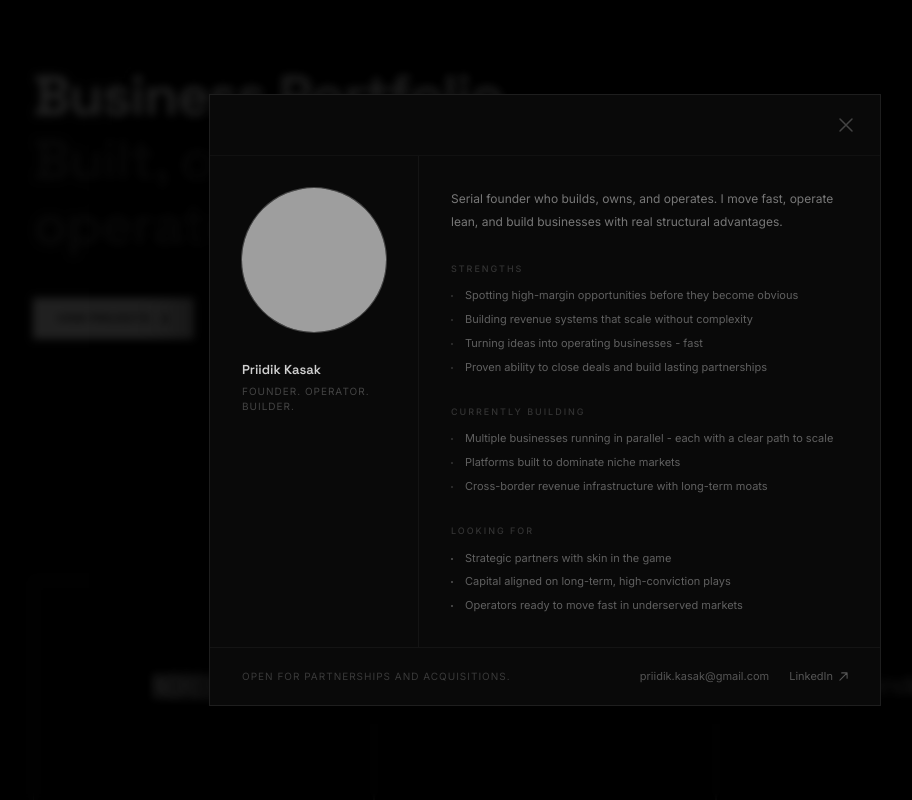
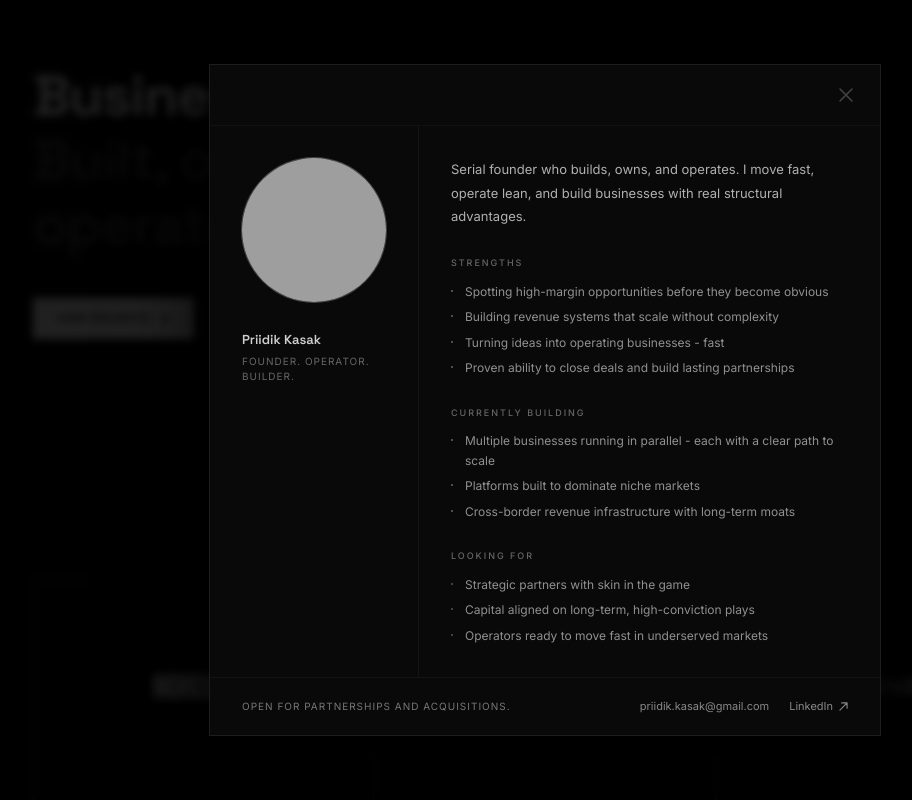
Before and after one commit to priidikkasak/uusportfolio, a Next.js app: page / in a window 1280 px wide. Both pictures are taken after a click on the button "ABOUT ME". Shown: the top 800 px of the page, without its empty margins (95-1007 px from the left). Built offline with nearby package versions, Linux system fonts and the light colour scheme; grey boxes are pictures that could not be loaded.

Commit message:
About modal: brighten all text for better visibility

```diff
--- a/components/AboutModal.tsx
+++ b/components/AboutModal.tsx
@@ -120,7 +120,7 @@ export default function AboutModal({ isOpen, onClose }: Props) {
                     >
                       {about.name}
                     </p>
-                    <p className="text-[10px] text-[#444] tracking-widest mt-1 uppercase">
+                    <p className="text-[10px] text-[#666] tracking-widest mt-1 uppercase">
                       {about.tagline}
                     </p>
                   </div>
@@ -135,18 +135,18 @@ export default function AboutModal({ isOpen, onClose }: Props) {
                 <div className="flex-1 p-8 space-y-7 overflow-y-auto">
                   {/* Bio */}
                   <div>
-                    <p className="text-[12px] text-[#777] leading-[1.9]">{about.bio}</p>
+                    <p className="text-[13px] text-[#b0b0b0] leading-[1.8]">{about.bio}</p>
                   </div>
 
                   {/* Strengths */}
                   <div>
-                    <h3 className="text-[9px] tracking-[0.22em] uppercase text-[#333] font-medium mb-3">
+                    <h3 className="text-[9px] tracking-[0.22em] uppercase text-[#666] font-medium mb-3">
                       Strengths
                     </h3>
                     <ul className="space-y-1.5">
                       {about.strengths.map((s, i) => (
-                        <li key={i} className="flex items-start gap-3 text-[11px] text-[#606060] leading-relaxed">
-                          <span className="mt-2 shrink-0 w-0.5 h-0.5 rounded-full bg-[#333]" />
+                        <li key={i} className="flex items-start gap-3 text-[12px] text-[#909090] leading-relaxed">
+                          <span className="mt-2 shrink-0 w-0.5 h-0.5 rounded-full bg-[#666]" />
                           {s}
                         </li>
                       ))}
@@ -155,13 +155,13 @@ export default function AboutModal({ isOpen, onClose }: Props) {
 
                   {/* What I'm building */}
                   <div>
-                    <h3 className="text-[9px] tracking-[0.22em] uppercase text-[#333] font-medium mb-3">
+                    <h3 className="text-[9px] tracking-[0.22em] uppercase text-[#666] font-medium mb-3">
                       Currently Building
                     </h3>
                     <ul className="space-y-1.5">
                       {about.building.map((b, i) => (
-                        <li key={i} className="flex items-start gap-3 text-[11px] text-[#606060] leading-relaxed">
-                          <span className="mt-2 shrink-0 w-0.5 h-0.5 rounded-full bg-[#333]" />
+                        <li key={i} className="flex items-start gap-3 text-[12px] text-[#909090] leading-relaxed">
+                          <span className="mt-2 shrink-0 w-0.5 h-0.5 rounded-full bg-[#666]" />
                           {b}
                         </li>
                       ))}
@@ -170,12 +170,12 @@ export default function AboutModal({ isOpen, onClose }: Props) {
 
                   {/* Looking for */}
                   <div>
-                    <h3 className="text-[9px] tracking-[0.22em] uppercase text-[#333] font-medium mb-3">
+                    <h3 className="text-[9px] tracking-[0.22em] uppercase text-[#666] font-medium mb-3">
                       Looking For
                     </h3>
                     <ul className="space-y-1.5">
                       {about.lookingFor.map((l, i) => (
-                        <li key={i} className="flex items-start gap-3 text-[11px] text-[#606060] leading-relaxed">
+                        <li key={i} className="flex items-start gap-3 text-[12px] text-[#909090] leading-relaxed">
                           <span className="mt-2 shrink-0 w-0.5 h-0.5 rounded-full bg-[#555]" />
                           {l}
                         </li>
@@ -189,13 +189,13 @@ export default function AboutModal({ isOpen, onClose }: Props) {
               <div
                 className="flex flex-col sm:flex-row items-start sm:items-center justify-between gap-4 px-8 py-5 border-t border-[#141414]"
               >
-                <p className="text-[10px] text-[#3a3a3a] tracking-widest uppercase">
+                <p className="text-[10px] text-[#777] tracking-widest uppercase">
                   Open for partnerships and acquisitions.
                 </p>
                 <div className="flex items-center gap-5">
                   <a
                     href={`mailto:${about.email}`}
-                    className="text-[11px] text-[#555] hover:text-[#888] transition-colors outline-none focus-visible:underline"
+                    className="text-[11px] text-[#888] hover:text-white transition-colors outline-none focus-visible:underline"
                   >
                     {about.email}
                   </a>
@@ -203,7 +203,7 @@ export default function AboutModal({ isOpen, onClose }: Props) {
                     href={about.linkedin}
                     target="_blank"
                     rel="noopener noreferrer"
-                    className="flex items-center gap-1.5 text-[11px] text-[#555] hover:text-[#888] transition-colors outline-none focus-visible:underline"
+                    className="flex items-center gap-1.5 text-[11px] text-[#888] hover:text-white transition-colors outline-none focus-visible:underline"
                   >
                     LinkedIn
                     <svg width="9" height="9" viewBox="0 0 10 10" fill="none" aria-hidden="true">
```
